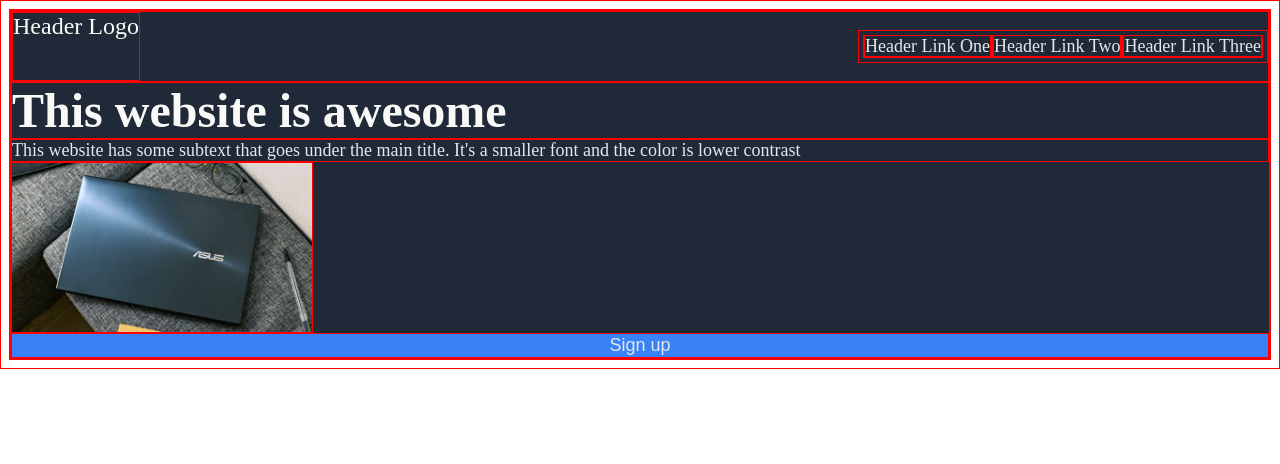
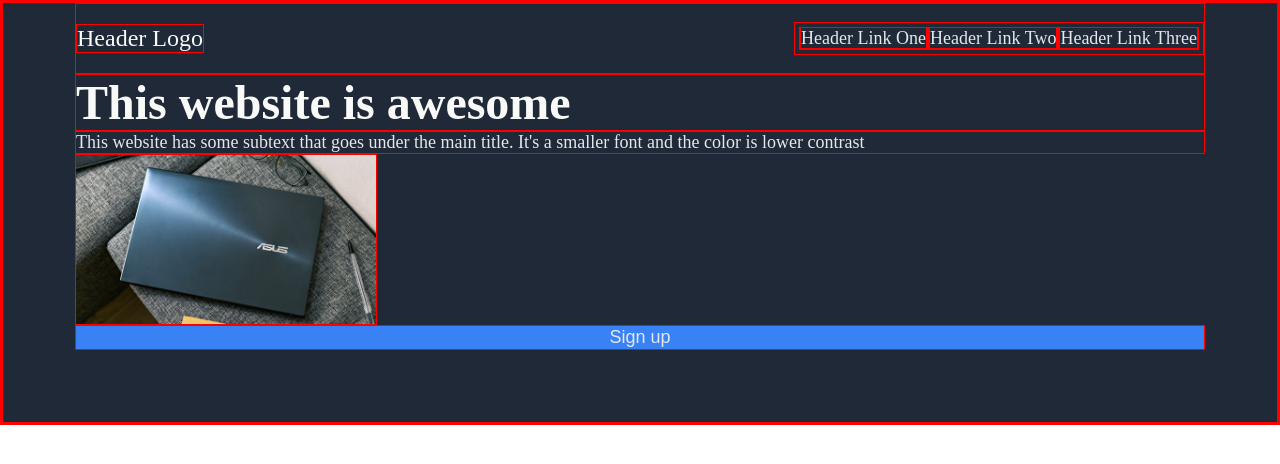
Before and after one commit to TrieuNguyen00/LandingPage, a plain HTML site: page index.html in a window 1280 px wide. Drawn offline with Linux system fonts and the light colour scheme.

Commit message:
add padding to header

```diff
--- a/style.css
+++ b/style.css
@@ -1,3 +1,6 @@
+body {
+    margin: 0px;
+}
 .header {
     display: flex;
     justify-content: space-between;
@@ -5,6 +8,9 @@
     background-color: #1f2937;
     font-size: 18px;
     color: #e5e7eb;
+    padding:72px;
+    padding-top:0px;
+
 }
 .title {
     font-size: 48px;
@@ -18,6 +24,7 @@
 .top{
     display: flex;
     justify-content: space-between;
+    align-items: center;
 }
 img {
     max-width: 300px;
```
